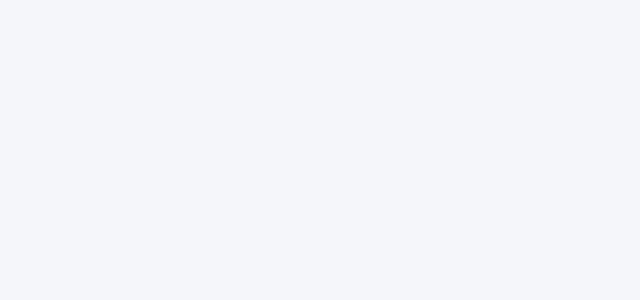
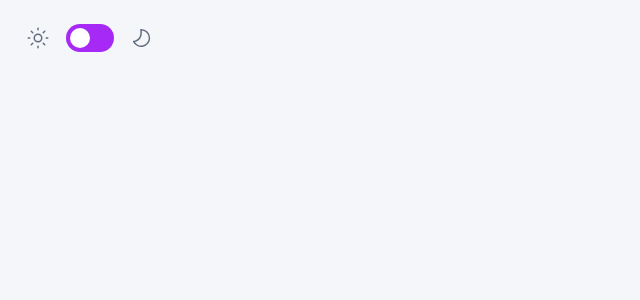
Before and after one commit to huyphan2210/frontend-quiz-app, a React (Vite) app in the folder frontend-quiz-app.client/: page / in a window 1280 px wide. Shown: the top 300 px of the page, without its empty margins (0-640 px from the left). Built offline with nearby package versions, Linux system fonts and the light colour scheme.

Commit message:
Handle Dark&Light Mode

```diff
--- a/frontend-quiz-app.client/src/layout/Header/Header.scss
+++ b/frontend-quiz-app.client/src/layout/Header/Header.scss
@@ -1,3 +1,56 @@
 .header {
+  display: flex;
   padding: 1.5rem 1.6125rem;
+  #mode-toggle {
+    display: none;
+  }
+  &_mode-toggle {
+    display: flex;
+    align-items: center;
+    gap: clamp(0.5rem, 2vw, 1rem);
+    img {
+      width: clamp(1rem, 4vw, 1.5rem);
+    }
+    &_label {
+      position: relative;
+      background-color: var(--purple);
+      width: 2rem;
+      height: 1.25rem;
+      border-radius: 1rem;
+      cursor: pointer;
+      &::before {
+        content: "";
+        background-color: var(--pure-white);
+        width: 0.75rem;
+        aspect-ratio: 1;
+        position: absolute;
+        left: 0.25rem;
+        top: 50%;
+        transform: translateY(-50%);
+        border-radius: 50%;
+        transition: var(--transition-time);
+      }
+
+      &.dark {
+        &::before {
+          left: calc(100% - 0.25rem);
+          transform: translate(-100%, -50%);
+        }
+      }
+    }
+  }
 }
+
+@media screen and (min-width: 48rem) {
+  .header {
+    &_mode-toggle {
+      &_label {
+        width: 3rem;
+        height: 1.75rem;
+        &::before {
+          width: 1.25rem;
+        }
+      }
+    }
+  }
+}
--- a/frontend-quiz-app.client/src/layout/Header/Header.tsx
+++ b/frontend-quiz-app.client/src/layout/Header/Header.tsx
@@ -1,4 +1,4 @@
-import { FC, useState } from "react";
+import { FC, MouseEventHandler, useEffect, useRef, useState } from "react";
 import "./Header.scss";
 
 import sunLight from "../../assets/svgs/Header/icon-sun-light.svg";
@@ -6,7 +6,7 @@ import sunDark from "../../assets/svgs/Header/icon-sun-dark.svg";
 import moonLight from "../../assets/svgs/Header/icon-moon-light.svg";
 import moonDark from "../../assets/svgs/Header/icon-moon-dark.svg";
 
-const Header: FC = () => {
+const modeString = "mode";
 enum Mode {
   Light = "light",
   Dark = "dark",
@@ -42,13 +42,72 @@ const Header: FC = () => {
   },
 };
 
-  const [mode, setMode] = useState(
-    (localStorage.getItem("mode") || Mode.Light) as Mode
+const Header: FC = () => {
+  const currentMode = (localStorage.getItem(modeString) || Mode.Light) as Mode;
+  ModeSettings[currentMode]();
+
+  const toggleRef = useRef<HTMLInputElement | null>(null);
+  const toggleLabelRef = useRef<HTMLLabelElement | null>(null);
+  const [toggleSrcImg, setToggleSrcImg] = useState(
+    currentMode === Mode.Light
+      ? {
+          sun: sunDark,
+          moon: moonDark,
+        }
+      : {
+          sun: sunLight,
+          moon: moonLight,
+        }
   );
+
+  const handleCurrentMode = () => {
+    if (currentMode === Mode.Dark && toggleRef.current) {
+      toggleRef.current.checked = true;
+      toggleLabelRef.current?.classList.add("dark");
+    }
+  };
+
+  const handleToggle: MouseEventHandler<HTMLInputElement> = (e) => {
+    const toggle = e.currentTarget;
+    toggleLabelRef.current?.classList.toggle("dark");
+    if (toggle.checked) {
+      localStorage.setItem(modeString, Mode.Dark);
+      ModeSettings[Mode.Dark]();
+      setToggleSrcImg({
+        sun: sunLight,
+        moon: moonLight,
+      });
+    } else {
+      localStorage.setItem(modeString, Mode.Light);
+      ModeSettings[Mode.Light]();
+      setToggleSrcImg({
+        sun: sunDark,
+        moon: moonDark,
+      });
+    }
+  };
+
+  useEffect(handleCurrentMode, []);
 
   return (
     <header className="header">
-      <div className="header_mode-toggle"></div>
+      <div className="header_mode-toggle">
+        <img src={toggleSrcImg.sun} alt="Sun Icon" loading="lazy" />
+        <input
+          id="mode-toggle"
+          placeholder="Checkbox for Mode"
+          ref={toggleRef}
+          onClick={handleToggle}
+          className="header_mode-toggle_input"
+          type="checkbox"
+        />
+        <label
+          ref={toggleLabelRef}
+          className="header_mode-toggle_label"
+          htmlFor="mode-toggle"
+        />
+        <img src={toggleSrcImg.moon} alt="Moon Icon" loading="lazy" />
+      </div>
     </header>
   );
 };
```
Lines whose indentation alone changed are shown as unchanged.
